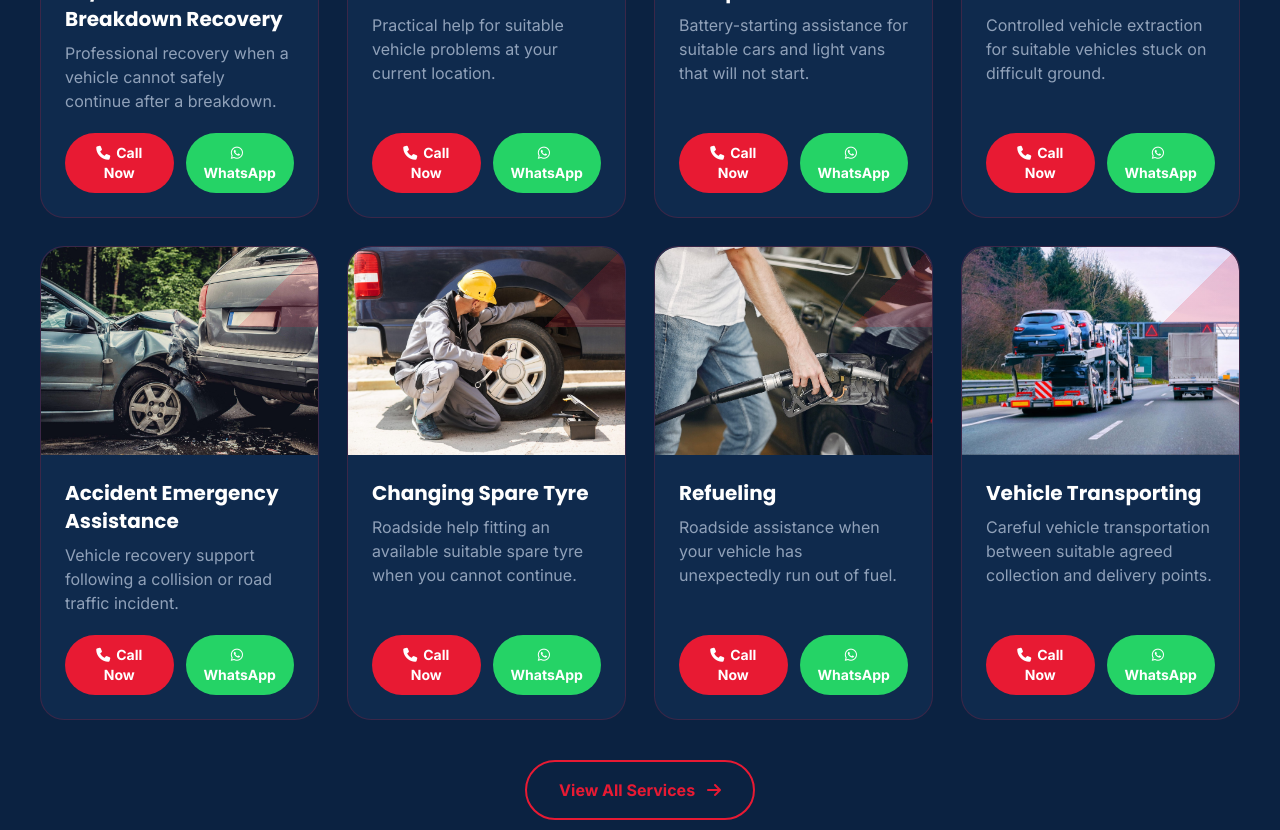
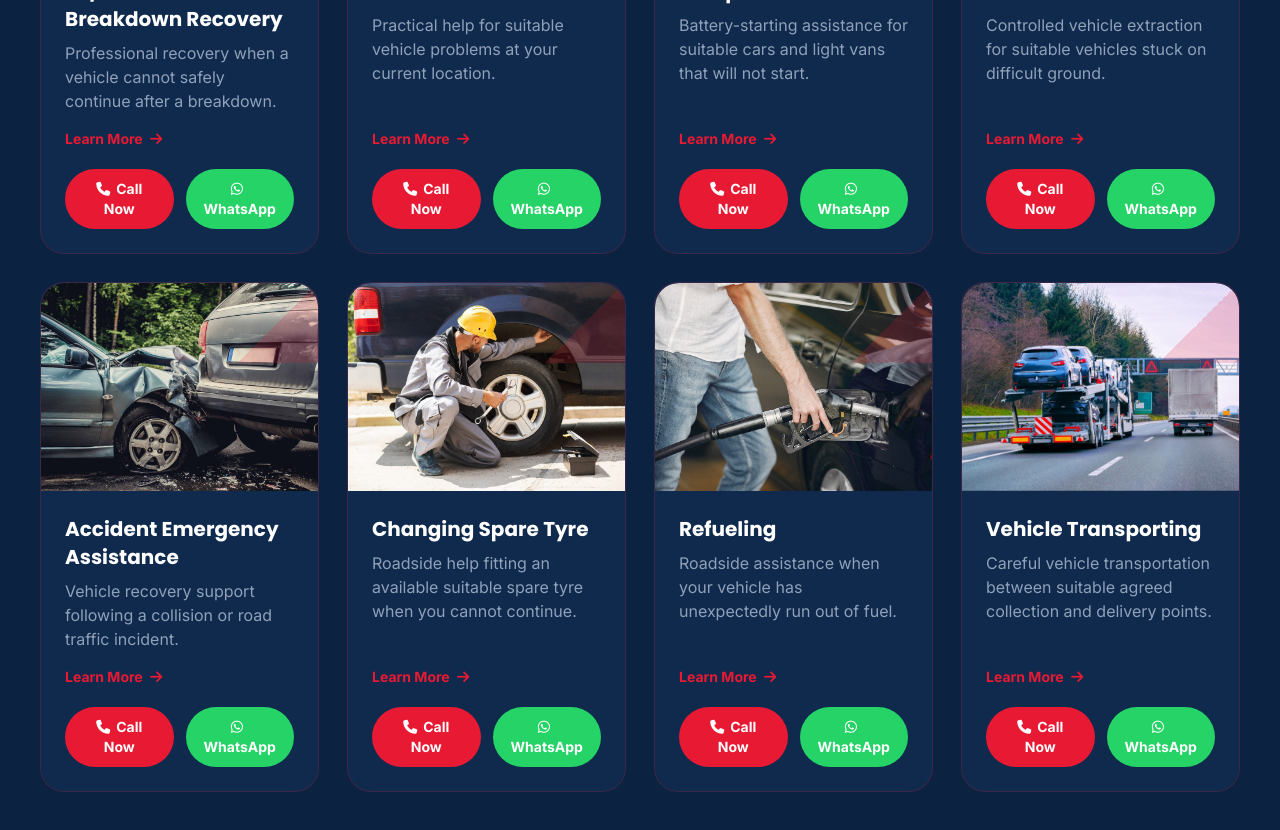
Before and after one commit to hamzafarooqmirza/FSR-Recovery-Groups, a Next.js app: page / in a window 1280 px wide. Shown: the part 2720-3550 px from the top of the page. Built offline with nearby package versions, Linux system fonts and the light colour scheme.

Commit message:
Resolve homepage services conflict

```diff
--- a/src/app/page.tsx
+++ b/src/app/page.tsx
@@ -5,6 +5,8 @@ import { Header } from "@/components/Header";
 import { Footer } from "@/components/Footer";
 import { QuoteForm } from "@/components/QuoteForm";
 import { ReviewsSlider } from "@/components/ReviewsSlider";
+import { business } from "@/data/business";
+import { getServiceNavigation } from "@/data/services";
 
 export const metadata: Metadata = {
   openGraph: {
@@ -45,59 +47,59 @@ const featureIcons = [
 
 const services = [
   {
+    key: "vehicle-breakdown-recovery",
     img: "/images/service-breakdown.jpg",
     alt: "24/7 Vehicle Breakdown Recovery",
     title: "24/7 Vehicle Breakdown Recovery",
-    href: "/services/vehicle-breakdown-recovery",
     desc: "Professional recovery when a vehicle cannot safely continue after a breakdown.",
   },
   {
+    key: "roadside-assistance",
     img: "/images/service-roadside.jpg",
     alt: "Roadside Assistance",
     title: "Roadside Assistance",
-    href: "/services/roadside-assistance",
     desc: "Practical help for suitable vehicle problems at your current location.",
   },
   {
+    key: "jumpstart-services",
     img: "/images/service-jumpstart.jpg",
     alt: "Jumpstart Services",
     title: "Jumpstart Services",
-    href: "/services/jumpstart-services",
     desc: "Battery-starting assistance for suitable cars and light vans that will not start.",
   },
   {
+    key: "winch-out",
     img: "/images/service-winch.jpg",
     alt: "Winch Out",
     title: "Winch Out",
-    href: "/services/winch-out",
     desc: "Controlled vehicle extraction for suitable vehicles stuck on difficult ground.",
   },
   {
+    key: "accident-emergency-assistance",
     img: "/images/service-accident.jpg",
     alt: "Accident Emergency Assistance",
     title: "Accident Emergency Assistance",
-    href: "/services/accident-emergency-assistance",
     desc: "Vehicle recovery support following a collision or road traffic incident.",
   },
   {
+    key: "changing-spare-tyre",
     img: "/images/service-tyre.jpg",
     alt: "Changing Spare Tyre",
     title: "Changing Spare Tyre",
-    href: "/services/changing-spare-tyre",
     desc: "Roadside help fitting an available suitable spare tyre when you cannot continue.",
   },
   {
+    key: "refueling",
     img: "/images/service-refuel.jpg",
     alt: "Refueling",
     title: "Refueling",
-    href: "/services/refueling",
     desc: "Roadside assistance when your vehicle has unexpectedly run out of fuel.",
   },
   {
+    key: "vehicle-transporting",
     img: "/images/service-transport.jpg",
     alt: "Vehicle Transporting",
     title: "Vehicle Transporting",
-    href: "/services/vehicle-transporting",
     desc: "Careful vehicle transportation between suitable agreed collection and delivery points.",
   },
 ];
@@ -288,9 +290,11 @@ export default function Home() {
               </p>
             </div>
             <div className="grid gap-7 md:grid-cols-2 lg:grid-cols-4">
-              {services.map((service) => (
+              {services.map((service) => {
+                const href = getServiceNavigation(service.key).href;
+                return (
                 <article key={service.title} className="dark-service-card fade-up flex flex-col">
-                  <Link href={service.href} aria-label={`View ${service.title}`}>
+                  <Link href={href} aria-label={`View ${service.title}`}>
                     <Image
                       src={service.img}
                       alt={service.alt}
@@ -300,17 +304,18 @@ export default function Home() {
                     />
                   </Link>
                   <div className="flex flex-1 flex-col p-6">
-                    <h3 className="mb-2 text-xl font-bold text-white"><Link href={service.href} className="transition hover:text-red">{service.title}</Link></h3>
-                    <p className="mb-5 flex-1 text-slate-400">{service.desc}</p>
+                    <h3 className="mb-2 text-xl font-bold text-white"><Link href={href} className="transition hover:text-red">{service.title}</Link></h3>
+                    <p className="mb-4 flex-1 text-slate-400">{service.desc}</p>
+                    <Link href={href} className="mb-5 inline-block text-sm font-bold text-red transition hover:text-red-dark">Learn More <i className="fa-solid fa-arrow-right ml-1" /></Link>
                     <div className="mt-auto flex gap-3">
                       <a
-                        href="tel:+447888502989"
+                        href={business.tel}
                         className="flex-1 rounded-full bg-red px-4 py-2.5 text-center text-sm font-bold text-white transition hover:bg-red-dark"
                       >
                         <i className="fa-solid fa-phone mr-1.5"></i>Call Now
                       </a>
                       <a
-                        href="https://wa.me/447888502989"
+                        href={business.whatsapp}
                         target="_blank"
                         rel="noopener noreferrer"
                         className="flex-1 rounded-full bg-whatsapp px-4 py-2.5 text-center text-sm font-bold text-white transition hover:bg-green-600"
@@ -320,7 +325,8 @@ export default function Home() {
                     </div>
                   </div>
                 </article>
-              ))}
+                );
+              })}
             </div>
             <div className="fade-up mt-10 text-center">
               <a href="/services" className="inline-block rounded-full border-2 border-red px-8 py-4 font-bold text-red transition hover:bg-red hover:text-white">
--- a/src/data/services.ts
+++ b/src/data/services.ts
@@ -33,26 +33,26 @@ export const serviceNavigation: ServiceNavigationItem[] = [
   {
     key: "accident-emergency-assistance",
     label: "Accident Emergency Assistance",
-    href: "/services#accident-emergency-assistance",
-    available: false,
+    href: "/services/accident-emergency-assistance",
+    available: true,
   },
   {
     key: "changing-spare-tyre",
     label: "Changing Spare Tyre",
-    href: "/services#changing-spare-tyre",
-    available: false,
+    href: "/services/changing-spare-tyre",
+    available: true,
   },
   {
     key: "refueling",
     label: "Refueling",
-    href: "/services#refueling",
-    available: false,
+    href: "/services/refueling",
+    available: true,
   },
   {
     key: "vehicle-transporting",
     label: "Vehicle Transporting",
-    href: "/services#vehicle-transporting",
-    available: false,
+    href: "/services/vehicle-transporting",
+    available: true,
   },
 ];
 
```
